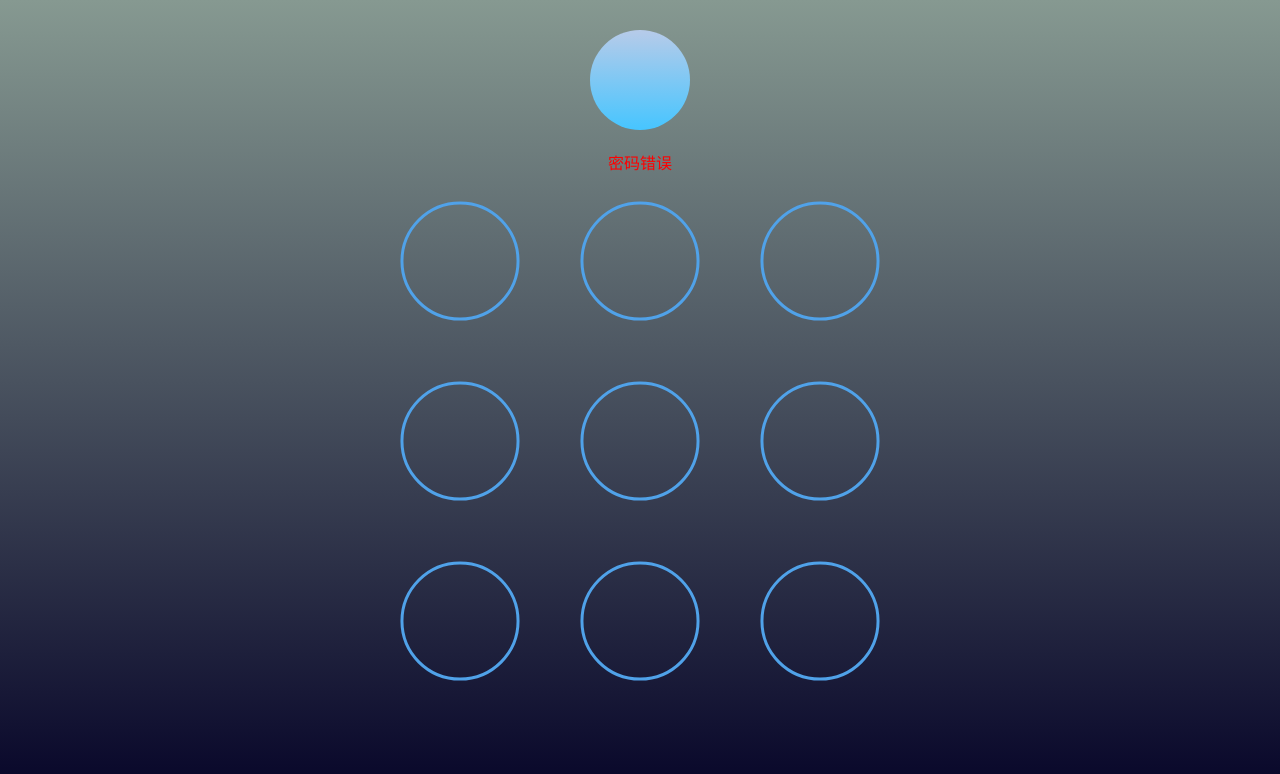
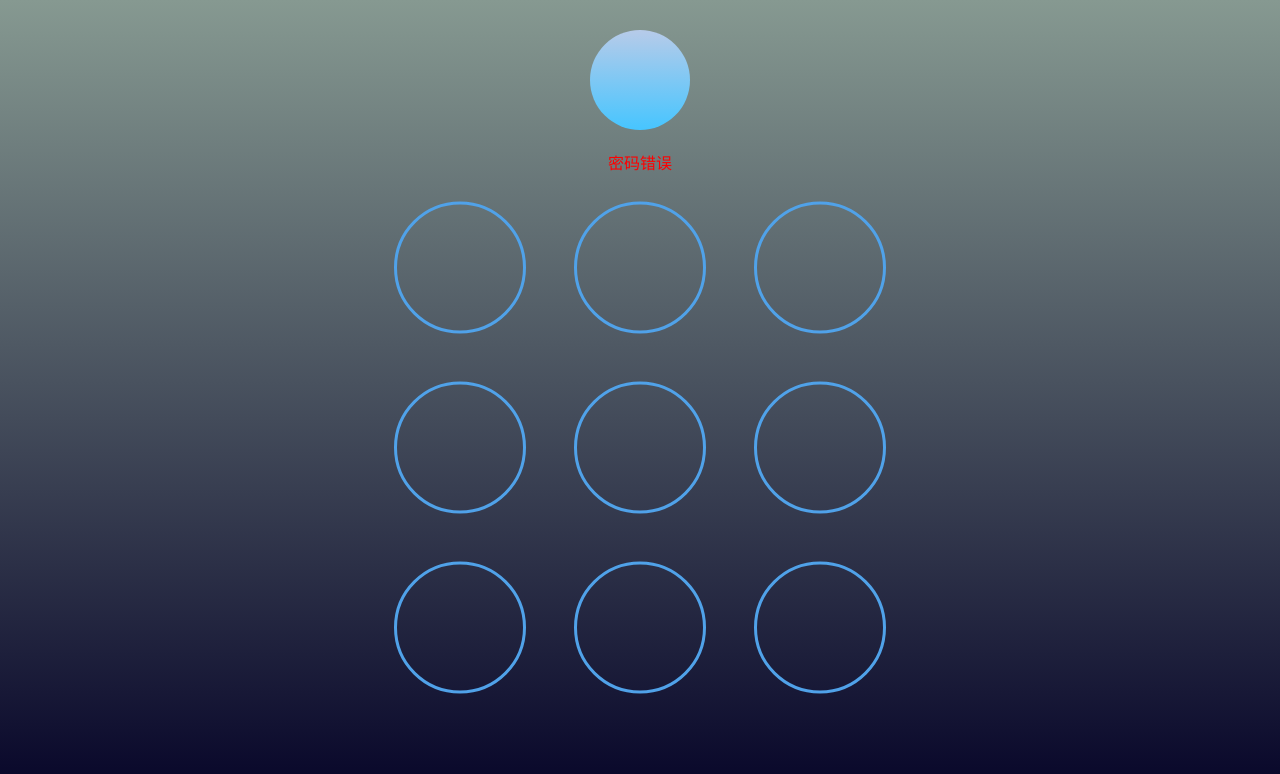
Before and after one commit to a932455223/gesturePassword, a plain HTML site: page dark.html in a window 1280 px wide. Drawn offline with nearby package versions, Linux system fonts and the light colour scheme; files that its build step writes are made by us from their sources.

Commit message:
add introduction

```diff
--- a/dark.html
+++ b/dark.html
@@ -19,14 +19,7 @@
 
 <script src='js/gesture.password.js'></script>
 <script>
-	var p = new GesturePassword('gesturePassword',{
-		circle:{
-			sizeScale:0.9,
-			default:{
-
-            }
-			}
-	});
+	var p = new GesturePassword('gesturePassword');
 
 	p.on('complete',function(result){
 		console.log(result);
```
Also changed, not shown: images/right.png (added), images/wrong.png (added), js/gesture.password.js (line endings or trailing spaces), 1 other file.
